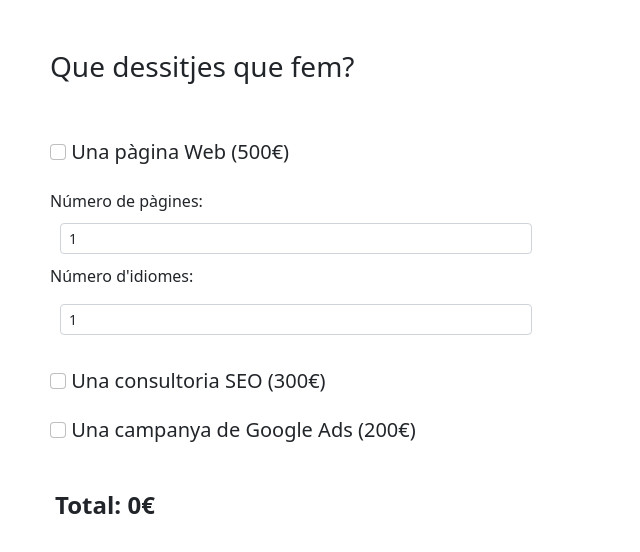
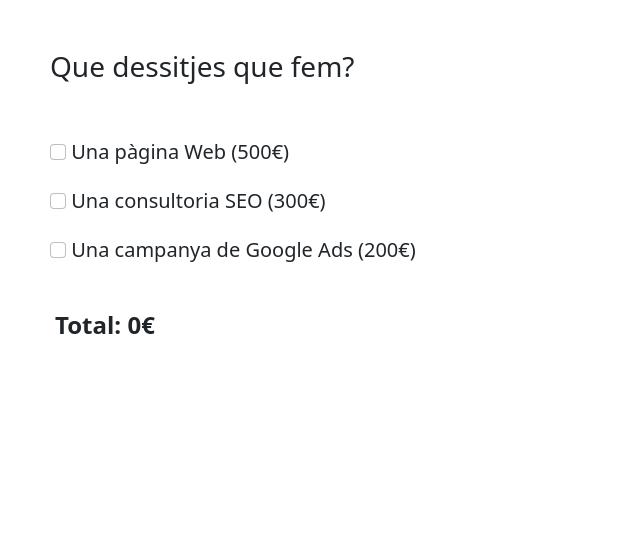
Before and after one commit to Xavi-BCN/sprint7-a, a React (Create React App) app: page / in a window 1280 px wide. Shown: the top 552 px of the page, without its empty margins (0-640 px from the left). Built offline with nearby package versions, Linux system fonts and the light colour scheme.

Commit message:
Hiden Panel OK

```diff
--- a/src/App.js
+++ b/src/App.js
@@ -29,10 +29,11 @@ export default function App() {
 
 
   const handleOnChange = (service) => {
-    console.log(service)
+
     if(service.checked) {
 
       if(service.name === 'Web'){
+        viewPanel = true
         suma += parseInt(service.value) + (pages * lang * 30)
         setWeb(parseInt(service.value) + (pages * lang * 30))
         console.log(pages, lang, suma)
@@ -53,6 +54,7 @@ export default function App() {
         setPages(1)
         setLang(1)
         setWeb(0)
+        viewPanel = false
       }else{
         if(service.name === 'Seo'){
           suma -= seo
@@ -87,7 +89,8 @@ export default function App() {
             name='Web'
             onChange={ (e) => handleOnChange(e.target)}
             /><h5 style={{ display: "inline" }}> Una pàgina Web (500€)</h5><br/><br/>
-            <Panel paginas={handlePages} idiomas={handleLang}/><br/>
+            {viewPanel && (<>
+            <Panel paginas={handlePages} idiomas={handleLang}/><br/></>)}
           <input
             className='form-check-input'
             type="checkbox"
```
